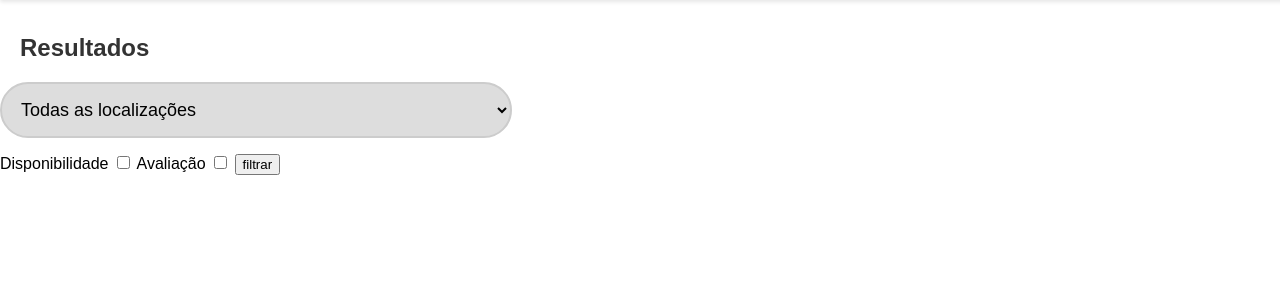
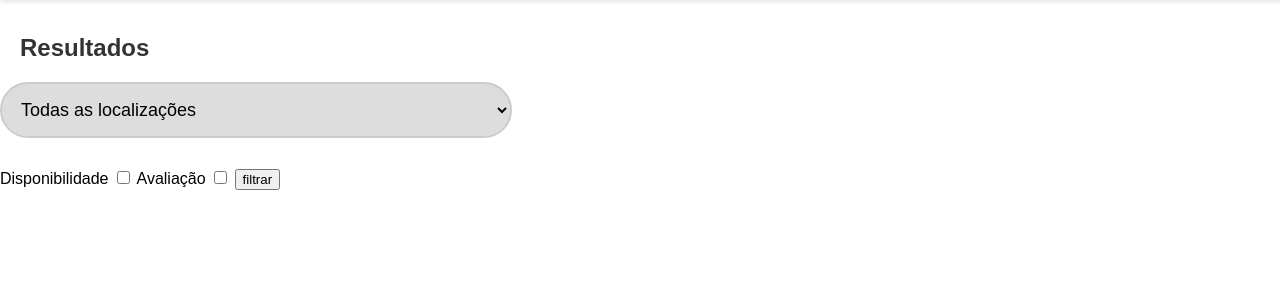
Before and after one commit to MayaBrito/EmprestAqui, a Flask app: template templates/results.html in a window 1280 px wide. Shown: the part 46-346 px from the top of the page. Run offline with Flask 3, Linux system fonts and the light colour scheme; the template is opened without the code that fills it: values that come from a table or form of the project are taken from there, others are empty; parts of the project's set-up code (start-up, migrations or seed data) failed here and were passed over.

Commit message:
final fix

```diff
--- a/templates/results.html
+++ b/templates/results.html
@@ -91,8 +91,7 @@
 
     <div>
         <form method="post" action="/results">
-            <div class="form-group">
-                <div>
+                <div class="form-group">
                 <label for="city"></label>
                 {{ location.filter }}
                 </div>
```
